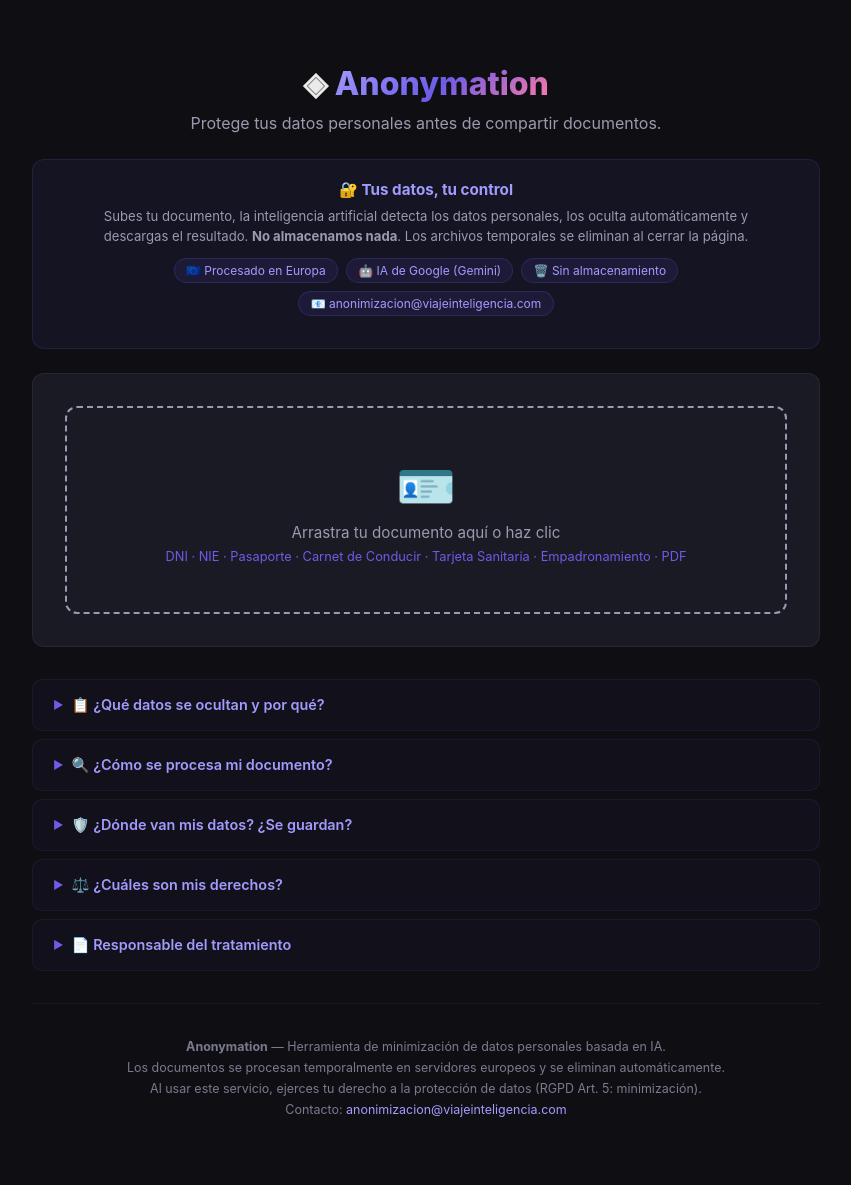
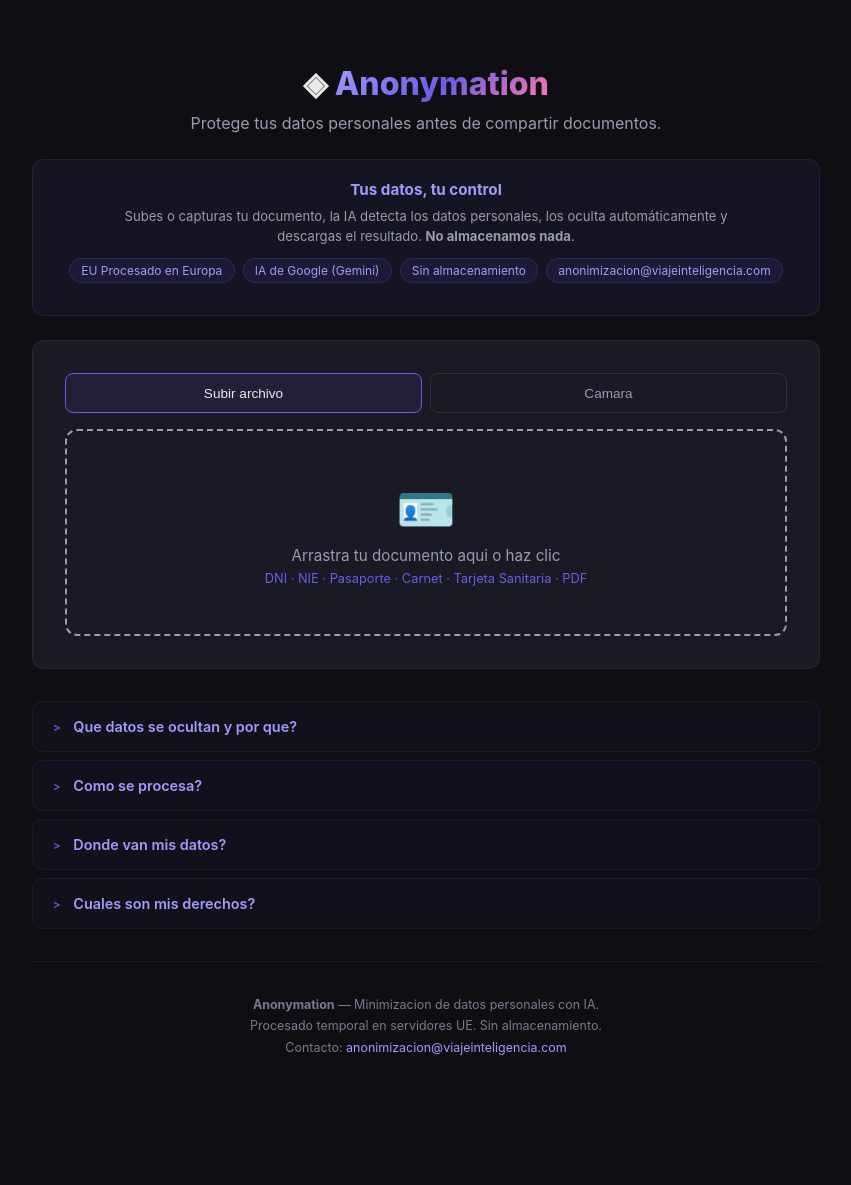
Before and after one commit to mcasrom/anomination, a Flask app: page / in a window 1280 px wide. Shown: the whole page, without its empty margins (214-1065 px from the left). After the commit the page ends 1055 px from the top, so only its background shows below. Run offline with Flask 3, Linux system fonts and the light colour scheme.

Commit message:
PWA: manifest, sw register, camera capture, black redaction, box expansion

```diff
--- a/backend/app.py
+++ b/backend/app.py
@@ -467,14 +467,14 @@ def auto_redact():
         ry2 = norm_coord(b["y2"], h)
         detected_fields.append({"key": sys_key, "label": f.get("label", ""), "sensitive": is_sensitive})
         if is_sensitive:
-            bw = (rx2 - rx1) * w
-            bh = (ry2 - ry1) * h
-            pad_x = max(int(bw * 0.25), 20)
-            pad_y = max(int(bh * 0.5), 10)
+            bw_rel = rx2 - rx1
+            bh_rel = ry2 - ry1
+            bw = bw_rel * w
+            bh = bh_rel * h
             cx = int((rx1 + rx2) * 0.5 * w)
             cy = int((ry1 + ry2) * 0.5 * h)
-            half_w = max(int(bw * 0.5) + pad_x, 40)
-            half_h = max(int(bh * 0.5) + pad_y, 20)
+            half_w = max(int(bw * 0.8), int(w * 0.08))
+            half_h = max(int(bh * 1.0), int(h * 0.025))
             bx1 = max(0, cx - half_w)
             by1 = max(0, cy - half_h)
             bx2 = min(w, cx + half_w)
--- a/backend/document_analyzer.py
+++ b/backend/document_analyzer.py
@@ -136,8 +136,8 @@ def get_field_preview_boxes(image_path: str, doc_type: DocumentType,
 
 # ---- Anonymization ----
 
-REDACTION_COLOR = (200, 40, 40, 255)
-REDACTION_COLOR_WATERMARK = (200, 40, 40, 200)
+REDACTION_COLOR = (0, 0, 0, 255)
+REDACTION_COLOR_WATERMARK = (0, 0, 0, 200)
 WATERMARK_TEXT = "DATOS EXCESIVOS (RGPD)"
 
 
--- a/backend/templates/index.html
+++ b/backend/templates/index.html
@@ -2,9 +2,14 @@
 <html lang="es">
 <head>
 <meta charset="UTF-8">
-<meta name="viewport" content="width=device-width, initial-scale=1.0">
+<meta name="viewport" content="width=device-width, initial-scale=1.0, maximum-scale=1.0, user-scalable=no">
 <title>Anonymation · Protege tus datos</title>
 <meta name="theme-color" content="#0f0f13">
+<link rel="manifest" href="/static/manifest.json">
+<link rel="apple-touch-icon" href="/static/icon-192.svg">
+<meta name="apple-mobile-web-app-capable" content="yes">
+<meta name="apple-mobile-web-app-status-bar-style" content="black-translucent">
+<meta name="apple-mobile-web-app-title" content="Anonymation">
 <style>
   * { margin: 0; padding: 0; box-sizing: border-box; }
   body {
@@ -21,7 +26,6 @@
   }
   .hero p { color: #9a9ab0; margin-top: 0.5rem; max-width: 600px; margin-left: auto; margin-right: auto; line-height: 1.5; }
 
-  /* Privacy Banner */
   .privacy-banner {
     background: rgba(108,92,231,0.08); border: 1px solid rgba(108,92,231,0.15);
     border-radius: 12px; padding: 1.25rem; margin: 1rem 0 1.5rem;
@@ -29,7 +33,6 @@
   }
   .privacy-banner h3 { color: #a29bfe; font-size: 0.95rem; margin-bottom: 0.5rem; }
   .privacy-banner p { color: #9a9ab0; font-size: 0.82rem; line-height: 1.5; max-width: 650px; margin: 0 auto; }
-
   .seal { display: flex; gap: 0.5rem; flex-wrap: wrap; justify-content: center; margin: 0.75rem 0; }
   .seal span {
     display: inline-flex; align-items: center; gap: 0.3rem;
@@ -43,6 +46,16 @@
     border: 1px solid rgba(255,255,255,0.06);
   }
 
+  .input-methods { display: flex; gap: 0.5rem; margin-bottom: 1rem; }
+  .input-methods button {
+    flex: 1; padding: 0.7rem; border-radius: 8px; border: 1px solid rgba(255,255,255,0.1);
+    background: transparent; color: #9a9ab0; cursor: pointer; font-size: 0.85rem; font-weight: 500;
+    transition: all 0.2s;
+  }
+  .input-methods button.active, .input-methods button:hover {
+    border-color: #6c5ce7; color: #eaeaea; background: rgba(108,92,231,0.1);
+  }
+
   .dropzone {
     border: 2px dashed #9a9ab0; border-radius: 12px;
     padding: 3rem 2rem; text-align: center; cursor: pointer;
@@ -53,6 +66,22 @@
   .dropzone .icon { font-size: 3rem; margin-bottom: 0.5rem; }
   .dropzone p { color: #9a9ab0; font-size: 0.95rem; }
   .dropzone .formats { font-size: 0.8rem; margin-top: 0.4rem; color: #6c5ce7; }
+
+  .camera-wrap { display: none; position: relative; border-radius: 12px; overflow: hidden; background: #000; }
+  .camera-wrap video {
+    width: 100%; display: block; max-height: 60vh; object-fit: contain;
+  }
+  .camera-wrap .controls {
+    position: absolute; bottom: 1rem; left: 0; right: 0;
+    display: flex; justify-content: center; gap: 1rem;
+  }
+  .camera-wrap .controls button {
+    padding: 0.8rem 2rem; border-radius: 50px; border: none;
+    font-size: 1rem; font-weight: 600; cursor: pointer;
+  }
+  .btn-capture { background: #2ed573; color: #000; }
+  .btn-switch { background: rgba(255,255,255,0.2); color: #fff; }
+  .btn-close-cam { background: rgba(231,76,60,0.8); color: #fff; padding: 0.8rem 1rem; }
 
   .loading { text-align: center; padding: 2rem; display: none; }
   .spinner {
@@ -70,24 +99,17 @@
     margin: 1rem 0; box-shadow: 0 4px 20px rgba(0,0,0,0.4);
   }
   .info {
-    display: flex; gap: 0.5rem; flex-wrap: wrap; justify-content: center;
-    margin: 0.75rem 0;
+    display: flex; gap: 0.5rem; flex-wrap: wrap; justify-content: center; margin: 0.75rem 0;
   }
   .tag {
     padding: 0.3rem 0.8rem; border-radius: 20px; font-size: 0.8rem; font-weight: 500;
   }
   .tag-doc { background: rgba(108,92,231,0.2); color: #a29bfe; }
   .tag-redacted { background: rgba(231,76,60,0.2); color: #ff6b6b; }
-  .tag-ok { background: rgba(46,213,115,0.2); color: #2ed573; }
-
   .fields-list { margin: 1rem 0; font-size: 0.85rem; color: #9a9ab0; text-align: center; }
-  .fields-list .f {
-    display: inline-block; padding: 0.2rem 0.6rem; margin: 0.15rem;
-    border-radius: 4px; font-size: 0.8rem;
-  }
+  .fields-list .f { display: inline-block; padding: 0.2rem 0.6rem; margin: 0.15rem; border-radius: 4px; font-size: 0.8rem; }
   .f-redacted { background: rgba(231,76,60,0.2); color: #ff6b6b; text-decoration: line-through; }
   .f-kept { background: rgba(46,213,115,0.2); color: #2ed573; }
-
   .actions { text-align: center; margin-top: 1rem; }
   .btn {
     display: inline-block; padding: 0.8rem 2rem; border-radius: 50px;
@@ -95,16 +117,13 @@
   }
   .btn-download { background: #2ed573; color: #000; }
   .btn-new { background: #24243a; color: #eaeaea; }
-
   .error-box {
     background: rgba(231,76,60,0.15); border-left: 3px solid #e74c3c;
     padding: 1rem; border-radius: 8px; color: #ff6b6b; margin: 1rem 0; display: none;
     font-size: 0.9rem;
   }
 
-  .rights {
-    margin-top: 2rem;
-  }
+  .rights { margin-top: 2rem; }
   .rights details {
     background: rgba(108,92,231,0.04); border: 1px solid rgba(108,92,231,0.1);
     border-radius: 10px; margin-bottom: 0.5rem; overflow: hidden;
@@ -112,36 +131,23 @@
   .rights details summary {
     padding: 1rem 1.25rem; cursor: pointer; color: #a29bfe;
     font-weight: 600; font-size: 0.9rem;
-    display: flex; align-items: center; gap: 0.5rem;
-    list-style: none;
+    display: flex; align-items: center; gap: 0.5rem; list-style: none;
   }
   .rights details summary::-webkit-details-marker { display: none; }
-  .rights details summary::before { content: "▶"; font-size: 0.7rem; color: #6c5ce7; transition: transform 0.2s; }
-  .rights details[open] summary::before { content: "▼"; }
+  .rights details summary::before { content: ">"; font-size: 0.7rem; color: #6c5ce7; margin-right: 0.3rem; }
+  .rights details[open] summary::before { content: "v"; }
   .rights details .body {
     padding: 0 1.25rem 1.25rem; color: #9a9ab0; font-size: 0.85rem; line-height: 1.6;
   }
   .rights details .body strong { color: #eaeaea; }
   .rights details .body a { color: #a29bfe; text-decoration: none; }
-  .rights details .body a:hover { text-decoration: underline; }
-
-  .how {
-    margin-top: 2rem; padding: 1.5rem; border-radius: 12px;
-    background: rgba(108,92,231,0.04); border: 1px solid rgba(108,92,231,0.1);
-  }
-  .how h3 { color: #a29bfe; font-size: 0.95rem; margin-bottom: 0.75rem; display: flex; align-items: center; gap: 0.4rem; }
-  .how ol { color: #9a9ab0; font-size: 0.85rem; padding-left: 1.2rem; line-height: 1.8; }
-  .how li { margin-bottom: 0.2rem; }
-  .how strong { color: #eaeaea; }
 
   footer {
     text-align: center; color: #7a7a90; font-size: 0.78rem;
     padding: 2rem 0; margin-top: 2rem;
-    border-top: 1px solid rgba(255,255,255,0.05);
-    line-height: 1.7;
+    border-top: 1px solid rgba(255,255,255,0.05); line-height: 1.7;
   }
   footer a { color: #a29bfe; text-decoration: none; }
-  footer a:hover { text-decoration: underline; }
 
   @media (max-width: 480px) {
     .container { padding: 1rem 0.75rem; }
@@ -159,31 +165,43 @@
   </div>
 
   <div class="privacy-banner">
-    <h3>🔐 Tus datos, tu control</h3>
-    <p>
-      Subes tu documento, la inteligencia artificial detecta los datos personales,
-      los oculta automáticamente y descargas el resultado. <strong>No almacenamos nada</strong>.
-      Los archivos temporales se eliminan al cerrar la página.
-    </p>
+    <h3> Tus datos, tu control</h3>
+    <p>Subes o capturas tu documento, la IA detecta los datos personales, los oculta automáticamente y descargas el resultado. <strong>No almacenamos nada</strong>.</p>
     <div class="seal">
-      <span>🇪🇺 Procesado en Europa</span>
-      <span>🤖 IA de Google (Gemini)</span>
-      <span>🗑️ Sin almacenamiento</span>
-      <span>📧 anonimizacion@viajeinteligencia.com</span>
+      <span> EU Procesado en Europa</span>
+      <span> IA de Google (Gemini)</span>
+      <span> Sin almacenamiento</span>
+      <span> anonimizacion@viajeinteligencia.com</span>
     </div>
   </div>
 
   <div class="card">
-    <div class="dropzone" id="dropzone">
-      <input type="file" id="fileInput" accept="image/*,.pdf" />
-      <div class="icon">🪪</div>
-      <p>Arrastra tu documento aquí o haz clic</p>
-      <p class="formats">DNI · NIE · Pasaporte · Carnet de Conducir · Tarjeta Sanitaria · Empadronamiento · PDF</p>
+    <div class="input-methods">
+      <button id="btnUpload" class="active"> Subir archivo</button>
+      <button id="btnCamera"> Camara</button>
+    </div>
+
+    <div id="uploadSection">
+      <div class="dropzone" id="dropzone">
+        <input type="file" id="fileInput" accept="image/*,.pdf" />
+        <div class="icon">🪪</div>
+        <p>Arrastra tu documento aqui o haz clic</p>
+        <p class="formats">DNI · NIE · Pasaporte · Carnet · Tarjeta Sanitaria · PDF</p>
+      </div>
+    </div>
+
+    <div id="cameraSection" class="camera-wrap">
+      <video id="video" autoplay playsinline></video>
+      <div class="controls">
+        <button class="btn-capture" id="btnCapture"> Capturar</button>
+        <button class="btn-switch" id="btnSwitchCam"> Cambiar camara</button>
+        <button class="btn-close-cam" id="btnCloseCam">✕</button>
+      </div>
     </div>
 
     <div class="loading" id="loading">
       <div class="spinner"></div>
-      <p id="loadText">La IA está analizando tu documento...</p>
+      <p id="loadText">La IA esta analizando tu documento...</p>
       <small id="loadSub">Identificando campos con datos personales</small>
     </div>
 
@@ -204,98 +222,58 @@
 
   <div class="rights">
     <details>
-      <summary>📋 ¿Qué datos se ocultan y por qué?</summary>
+      <summary> Que datos se ocultan y por que?</summary>
       <div class="body">
-        <p>La inteligencia artificial identifica campos con datos personales y los clasifica como <strong>sensibles</strong> o <strong>no sensibles</strong>:</p>
-        <p style="margin-top:0.5rem">
-          <strong>✓ Se ocultan (sensibles):</strong> número de DNI/NIE/pasaporte, dirección completa, fecha de nacimiento,
-          firma, fotografía, datos bancarios, nombres de familiares, importes en facturas.
-        </p>
-        <p style="margin-top:0.3rem">
-          <strong>✓ Se conservan (no sensibles):</strong> nombre, tipo de documento, fecha de validez,
-          nacionalidad, datos de emisión que no identifican a la persona.
-        </p>
-        <p style="margin-top:0.5rem">
-          El criterio se basa en el principio de <strong>minimización de datos</strong> (RGPD Art. 5):
-          solo se conserva la información estrictamente necesaria para la finalidad del documento.
-        </p>
+        <p>La IA identifica campos y los clasifica como sensibles o no segun el principio de <strong>minimizacion de datos</strong> (RGPD Art. 5).</p>
+        <p style="margin-top:0.5rem"><strong>✓ Se ocultan:</strong> numero DNI/NIE/pasaporte, direccion, fecha nacimiento, firma, fotografia, datos bancarios, nombres familiares.</p>
+        <p><strong>✓ Se conservan:</strong> nombre, tipo documento, fecha validez, nacionalidad.</p>
       </div>
     </details>
     <details>
-      <summary>🔍 ¿Cómo se procesa mi documento?</summary>
+      <summary> Como se procesa?</summary>
       <div class="body">
-        <ol style="padding-left:1.2rem; line-height:1.8">
-          <li><strong>Subes el documento</strong> — Foto o PDF de tu DNI, pasaporte, carnet, etc.</li>
-          <li><strong>Se envía a Google Gemini (IA)</strong> — La imagen se analiza por la inteligencia artificial de Google en servidores dentro de la Unión Europea.</li>
-          <li><strong>La IA identifica los campos</strong> — Detecta cada dato visible y decide si es sensible o no.</li>
-          <li><strong>Se ocultan los datos sensibles</strong> — Se tachan en negro sólido (tachado irreversible).</li>
-          <li><strong>Descargas el resultado</strong> — Tu documento listo para compartir sin exponer tus datos.</li>
+        <ol style="padding-left:1.2rem;line-height:1.8">
+          <li>Capturas o subes el documento</li>
+          <li>Se envia a Google Gemini (IA) en servidores UE</li>
+          <li>La IA identifica los campos y decide que es sensible</li>
+          <li>Se tachan en negro los datos sensibles</li>
+          <li>Descargas el resultado</li>
         </ol>
       </div>
     </details>
     <details>
-      <summary>🛡️ ¿Dónde van mis datos? ¿Se guardan?</summary>
+      <summary> Donde van mis datos?</summary>
       <div class="body">
-        <p>
-          <strong>No almacenamos nada de forma permanente.</strong> El documento se procesa en memoria y el archivo
-          temporal se elimina automáticamente. No guardamos copias, no compartimos datos con terceros,
-          no usamos tus documentos para entrenar modelos de IA.
-        </p>
-        <p style="margin-top:0.5rem">
-          El análisis lo realiza <strong>Google Gemini</strong> (modelo de lenguaje con visión artificial)
-          en centros de datos ubicados en la <strong>Unión Europea</strong>, cumpliendo con la normativa
-          europea de protección de datos.
-        </p>
-        <p style="margin-top:0.5rem">
-          <strong>No somos China ni Estados Unidos.</strong> Operamos bajo la legislación europea
-          y respetamos tus derechos de privacidad.
-        </p>
+        <p><strong>No almacenamos nada de forma permanente.</strong> El analisis lo realiza Google Gemini en centros de datos de la <strong>Union Europea</strong>. No compartimos datos con terceros. No usamos tus documentos para entrenar modelos.</p>
+        <p style="margin-top:0.5rem"><strong>No somos China ni Estados Unidos.</strong> Operamos bajo legislacion europea.</p>
       </div>
     </details>
     <details>
-      <summary>⚖️ ¿Cuáles son mis derechos?</summary>
+      <summary> Cuales son mis derechos?</summary>
       <div class="body">
-        <p style="margin-bottom:0.5rem">
-          Como titular de los datos, tienes derecho a:
-        </p>
-        <ul style="padding-left:1.2rem; line-height:1.8">
-          <li><strong>Saber</strong> qué datos tuyos se procesan y con qué finalidad.</li>
-          <li><strong>Acceder</strong> a la información sobre el tratamiento de tus datos.</li>
-          <li><strong>Que se minimicen</strong> tus datos — solo lo necesario para la finalidad.</li>
-          <li><strong>Que se eliminen</strong> tus datos una vez procesados.</li>
-          <li><strong>Contactar</strong> con el responsable para ejercer tus derechos.</li>
-        </ul>
-        <p style="margin-top:0.5rem">
-          Para cualquier consulta o ejercicio de tus derechos, escríbenos a:
-          <strong><a href="mailto:anonimizacion@viajeinteligencia.com">anonimizacion@viajeinteligencia.com</a></strong>
-        </p>
-      </div>
-    </details>
-    <details>
-      <summary>📄 Responsable del tratamiento</summary>
-      <div class="body">
-        <p>
-          Esta herramienta es operada por <strong>Viaje Inteligencia</strong>.
-          Los datos se procesan exclusivamente para la finalidad de anonimización de documentos.
-          No se ceden datos a terceros. No se realizan transferencias internacionales fuera del Espacio Económico Europeo.
-        </p>
-        <p style="margin-top:0.5rem">
-          Contacto: <a href="mailto:anonimizacion@viajeinteligencia.com">anonimizacion@viajeinteligencia.com</a>
-        </p>
+        <p>Tienes derecho a saber que datos se procesan, acceder a la informacion, que se minimicen tus datos, que se eliminen tras el proceso, y contactar con el responsable.</p>
+        <p style="margin-top:0.5rem">Contacto: <a href="mailto:anonimizacion@viajeinteligencia.com">anonimizacion@viajeinteligencia.com</a></p>
       </div>
     </details>
   </div>
 
   <footer>
-    <strong>Anonymation</strong> — Herramienta de minimización de datos personales basada en IA.<br>
-    Los documentos se procesan temporalmente en servidores europeos y se eliminan automáticamente.<br>
-    Al usar este servicio, ejerces tu derecho a la protección de datos (RGPD Art. 5: minimización).<br>
+    <strong>Anonymation</strong> — Minimizacion de datos personales con IA.<br>
+    Procesado temporal en servidores UE. Sin almacenamiento.<br>
     Contacto: <a href="mailto:anonimizacion@viajeinteligencia.com">anonimizacion@viajeinteligencia.com</a>
   </footer>
 </div>
 
 <script>
+if ('serviceWorker' in navigator) {
+  navigator.serviceWorker.register('/static/sw.js');
+}
+
 const MAX = 1600;
+let stream = null;
+let facingMode = "environment";
+let currentMethod = "upload";
+
 const dz = document.getElementById('dropzone');
 const fi = document.getElementById('fileInput');
 const ld = document.getElementById('loading');
@@ -308,15 +286,75 @@ const ii = document.getElementById('info');
 const fl = document.getElementById('fieldsList');
 const db = document.getElementById('downloadBtn');
 const nb = document.getElementById('newBtn');
+const btnUpload = document.getElementById('btnUpload');
+const btnCamera = document.getElementById('btnCamera');
+const uploadSection = document.getElementById('uploadSection');
+const cameraSection = document.getElementById('cameraSection');
+const video = document.getElementById('video');
+const btnCapture = document.getElementById('btnCapture');
+const btnSwitchCam = document.getElementById('btnSwitchCam');
+const btnCloseCam = document.getElementById('btnCloseCam');
+
+btnUpload.onclick = () => { switchMethod('upload'); };
+btnCamera.onclick = () => { switchMethod('camera'); };
+nb.onclick = () => { rs.style.display = 'none'; er.style.display = 'none'; switchMethod(currentMethod); };
+
+function switchMethod(method) {
+  currentMethod = method;
+  btnUpload.classList.toggle('active', method === 'upload');
+  btnCamera.classList.toggle('active', method === 'camera');
+  uploadSection.style.display = method === 'upload' ? 'block' : 'none';
+  cameraSection.style.display = method === 'camera' ? 'block' : 'none';
+  if (method === 'camera') startCamera();
+  else stopCamera();
+}
+
+async function startCamera() {
+  try {
+    stopCamera();
+    stream = await navigator.mediaDevices.getUserMedia({
+      video: { facingMode, width: { ideal: 1920 }, height: { ideal: 1080 } },
+      audio: false,
+    });
+    video.srcObject = stream;
+  } catch (e) {
+    showError('No se pudo acceder a la camara: ' + e.message);
+    switchMethod('upload');
+  }
+}
+
+function stopCamera() {
+  if (stream) { stream.getTracks().forEach(t => t.stop()); stream = null; }
+  video.srcObject = null;
+}
+
+btnCloseCam.onclick = () => switchMethod('upload');
+btnSwitchCam.onclick = () => {
+  facingMode = facingMode === 'environment' ? 'user' : 'environment';
+  startCamera();
+};
+btnCapture.onclick = capturePhoto;
+
+function capturePhoto() {
+  const c = document.createElement('canvas');
+  c.width = video.videoWidth;
+  c.height = video.videoHeight;
+  c.getContext('2d').drawImage(video, 0, 0);
+  c.toBlob(blob => {
+    const file = new File([blob], 'camara.jpg', { type: 'image/jpeg' });
+    stopCamera();
+    processFile(file);
+  }, 'image/jpeg', 0.92);
+}
 
 dz.onclick = () => fi.click();
 dz.ondragover = e => { e.preventDefault(); dz.style.borderColor = '#6c5ce7'; };
 dz.ondragleave = () => dz.style.borderColor = '#9a9ab0';
 dz.ondrop = e => { e.preventDefault(); dz.style.borderColor = '#9a9ab0'; if (e.dataTransfer.files[0]) start(e.dataTransfer.files[0]); };
 fi.onchange = () => { if (fi.files[0]) start(fi.files[0]); };
-nb.onclick = () => { rs.style.display = 'none'; er.style.display = 'none'; dz.style.display = 'block'; fi.value = ''; };
 
 function resizeImage(file, max) {
+  if (!file.type.startsWith('image/')) return Promise.resolve(file);
   return new Promise((ok, no) => {
     const img = new Image();
     img.onload = () => {
@@ -335,15 +373,19 @@ function resizeImage(file, max) {
 }
 
 function start(file) {
+  processFile(file);
+}
+
+function processFile(file) {
   dz.style.display = 'none';
+  cameraSection.style.display = 'none';
   er.style.display = 'none';
   rs.style.display = 'none';
   ld.style.display = 'block';
-  lt.textContent = 'La IA está analizando tu documento...';
+  lt.textContent = 'La IA esta analizando tu documento...';
   ls.textContent = 'Identificando campos con datos personales';
 
-  const p = file.type.startsWith('image/') ? resizeImage(file, MAX) : Promise.resolve(file);
-  p.then(f => {
+  resizeImage(file, MAX).then(f => {
     const fd = new FormData();
     fd.append('file', f);
     return fetch('/api/auto-redact', { method: 'POST', body: fd });
@@ -351,7 +393,7 @@ function start(file) {
   .then(r => r.json())
   .then(d => {
     ld.style.display = 'none';
-    if (!d.success) { er.textContent = d.error || 'Error al procesar'; er.style.display = 'block'; return; }
+    if (!d.success) { showError(d.error || 'Error al procesar'); return; }
 
     ii.innerHTML = `
       <span class="tag tag-doc">${d.document_name || 'Documento'}</span>
@@ -373,9 +415,13 @@ function start(file) {
   })
   .catch(e => {
     ld.style.display = 'none';
-    er.textContent = 'Error: ' + (e.message || e);
-    er.style.display = 'block';
+    showError('Error: ' + (e.message || e));
   });
+}
+
+function showError(msg) {
+  er.textContent = msg;
+  er.style.display = 'block';
 }
 </script>
 </body>
```
Also changed, not shown: backend/static/manifest.json.
